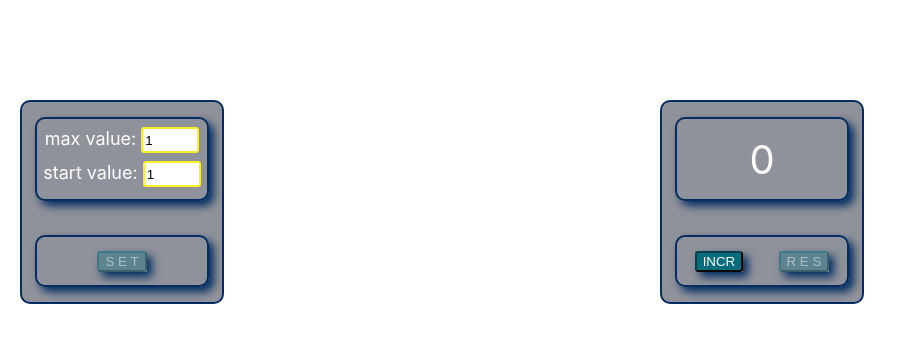
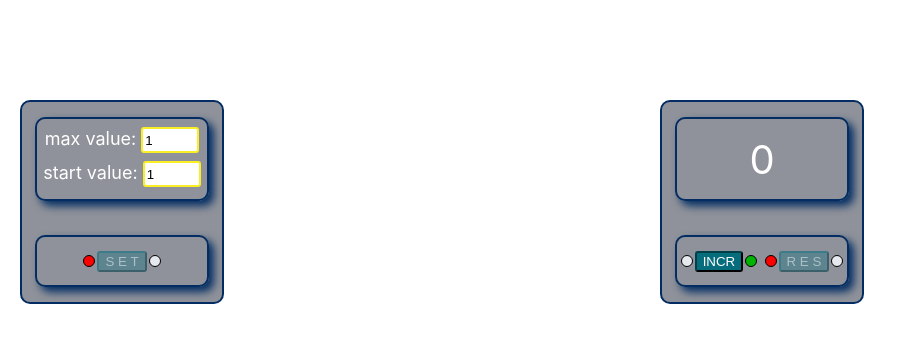
Before and after one commit to Anton-not-found/counter, a React (Create React App) app: page / in a window 1280 px wide. Shown: the top 342 px of the page, without its empty margins (0-907 px from the left). Built offline with nearby package versions, Linux system fonts and the light colour scheme.

Commit message:
added indicator light

```diff
--- a/src/components/Customizer.tsx
+++ b/src/components/Customizer.tsx
@@ -32,6 +32,7 @@ export const Customizer = (props: CustomizerPropsType) => {
 
                 </div>
             </div>
+
             <div className={s.customizerButton}>
                 <SuperButton disabled={!props.focusValue || !props.errorValue} title={'S E T'}
                              callback={props.callbackClick}/>
--- a/src/components/SuperButton.module.css
+++ b/src/components/SuperButton.module.css
@@ -1,11 +1,12 @@
 .superButton {
     display: flex;
     justify-content: center;
-
-    box-shadow: 5px 5px 8px #032d62;
+    align-items:center;
+    /*box-shadow: 5px 5px 8px #032d62;*/
 }
 
 .superButton button {
+    margin: 2px;
     color: white;
     border-radius: 3px;
     background-color: #076d7c;
@@ -21,3 +22,26 @@
     border-color: rgba(7, 109, 124, 0.36);
     color: rgba(255, 255, 255, 0.49);
 }
+
+.indicator{
+    width: 10px;
+    height: 10px;
+    border: 1px solid black;
+    border-radius: 10px;
+    background-color: #e6eaef;
+}
+
+.indicatorRed {
+    width: 10px;
+    height: 10px;
+    border: 1px solid black;
+    border-radius: 10px;
+    background-color: #f80202;
+}
+.indicatorGreen{
+    width: 10px;
+    height: 10px;
+    border: 1px solid black;
+    border-radius: 10px;
+    background-color: #02b402;
+}
--- a/src/components/SuperButton.tsx
+++ b/src/components/SuperButton.tsx
@@ -10,9 +10,14 @@ export const SuperButton = (props: SuperButtonPropstype) => {
     const onClickHandler = () => {
         props.callback()
     }
+    // <span className={s.indicator}></span>
+
     return (
+
         <div className={s.superButton}>
+            <div className={props.disabled ? s.indicatorRed : s.indicator}></div>
             <button disabled={props.disabled} onClick={onClickHandler}>{props.title}</button>
+            <div className={props.disabled ? s.indicator : s.indicatorGreen}></div>
         </div>
     );
 };
```
Also changed, not shown: src/components/Customizer.module.css (+7 -7 lines), src/components/SuperInput.tsx (+0 -8 lines).
